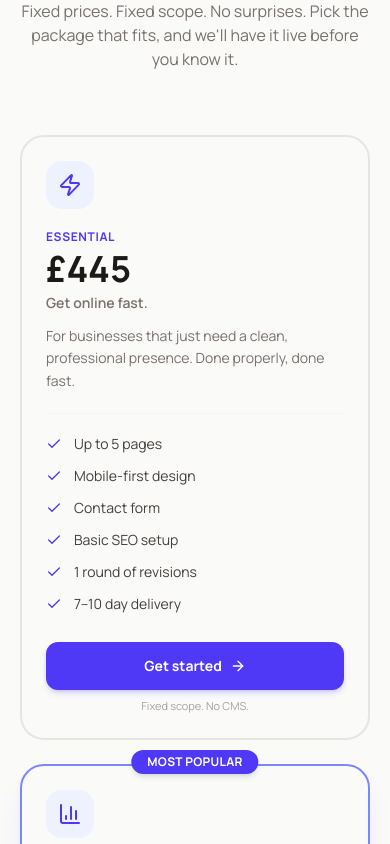
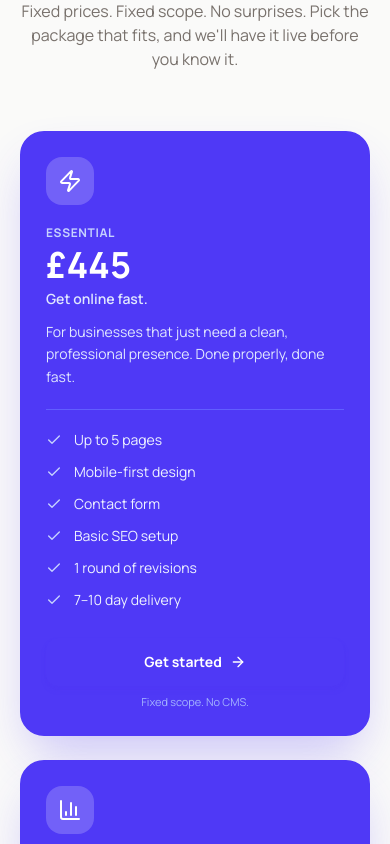
Before and after one commit to finnjefferis/jss, a Next.js app: page / in a window 390 px wide. Shown: the part 5700-6544 px from the top of the page. Built offline with nearby package versions, Linux system fonts and the light colour scheme.

Commit message:
Update PricingTiers.tsx

```diff
--- a/src/app/components/PricingTiers.tsx
+++ b/src/app/components/PricingTiers.tsx
@@ -3,6 +3,18 @@
 import Link from "next/link";
 import { Check, ArrowRight, Zap, BarChart3, ShoppingBag, Cpu } from "lucide-react";
 import { useState, useEffect, useRef } from "react";
+
+function useIsMobile() {
+  const [mobile, setMobile] = useState(false);
+  useEffect(() => {
+    const mq = window.matchMedia("(max-width: 767px)");
+    setMobile(mq.matches);
+    const handler = (e: MediaQueryListEvent) => setMobile(e.matches);
+    mq.addEventListener("change", handler);
+    return () => mq.removeEventListener("change", handler);
+  }, []);
+  return mobile;
+}
 
 const TIERS = [
   {
@@ -66,8 +78,10 @@ const TIERS = [
 
 function TierCard({ tier }: { tier: typeof TIERS[0] }) {
   const [hovered, setHovered] = useState(false);
+  const [mobileFocused, setMobileFocused] = useState(false);
   const [iconVisible, setIconVisible] = useState(false);
   const cardRef = useRef<HTMLDivElement>(null);
+  const isMobile = useIsMobile();
   const { Icon } = tier;
 
   useEffect(() => {
@@ -81,20 +95,35 @@ function TierCard({ tier }: { tier: typeof TIERS[0] }) {
     return () => observer.disconnect();
   }, []);
 
+  // Mobile: light up card when centered in viewport
+  useEffect(() => {
+    if (!isMobile) { setMobileFocused(false); return; }
+    const el = cardRef.current;
+    if (!el) return;
+    const observer = new IntersectionObserver(
+      ([entry]) => setMobileFocused(entry.isIntersecting),
+      { threshold: 0.6 }
+    );
+    observer.observe(el);
+    return () => observer.disconnect();
+  }, [isMobile]);
+
+  const active = hovered || mobileFocused;
+
   return (
     <div
       ref={cardRef}
       onMouseEnter={() => setHovered(true)}
       onMouseLeave={() => setHovered(false)}
       className={`relative flex flex-col rounded-3xl border-2 p-6 md:p-8 transition-all duration-300 cursor-default
-        ${hovered
+        ${active
           ? "border-indigo-600 bg-indigo-600 shadow-2xl shadow-indigo-600/30 -translate-y-1"
           : tier.highlight
             ? "border-indigo-400 dark:border-indigo-500 bg-zinc-50 dark:bg-zinc-900 shadow-xl shadow-indigo-500/15 md:-translate-y-1"
             : "border-zinc-200 dark:border-zinc-800 bg-zinc-50 dark:bg-zinc-900"
         }`}
     >
-      {tier.highlight && !hovered && (
+      {tier.highlight && !active && (
         <div className="absolute -top-4 left-1/2 -translate-x-1/2 rounded-full bg-indigo-600 text-white px-4 py-1 text-xs font-bold uppercase tracking-wide shadow-md whitespace-nowrap">
           Most Popular
         </div>
@@ -103,33 +132,33 @@ function TierCard({ tier }: { tier: typeof TIERS[0] }) {
       {/* Icon */}
       <div className={`mb-5 inline-flex h-12 w-12 items-center justify-center rounded-2xl transition-all duration-500
         ${iconVisible ? "opacity-100 scale-100" : "opacity-0 scale-50"}
-        ${hovered ? "bg-white/20" : "bg-indigo-50 dark:bg-indigo-950/50"}
+        ${active ? "bg-white/20" : "bg-indigo-50 dark:bg-indigo-950/50"}
       `}>
-        <Icon className={`h-6 w-6 transition-colors duration-300 ${hovered ? "text-white" : "text-indigo-600 dark:text-indigo-400"}`} />
+        <Icon className={`h-6 w-6 transition-colors duration-300 ${active ? "text-white" : "text-indigo-600 dark:text-indigo-400"}`} />
       </div>
 
       <div className="mb-5">
-        <p className={`text-xs font-bold uppercase tracking-wider mb-1 transition-colors duration-300 ${hovered ? "text-indigo-200" : "text-indigo-600 dark:text-indigo-400"}`}>
+        <p className={`text-xs font-bold uppercase tracking-wider mb-1 transition-colors duration-300 ${active ? "text-indigo-200" : "text-indigo-600 dark:text-indigo-400"}`}>
           {tier.name}
         </p>
-        <p className={`text-4xl font-extrabold mb-1 transition-colors duration-300 ${hovered ? "text-white" : "text-zinc-900 dark:text-zinc-100"}`}>
+        <p className={`text-4xl font-extrabold mb-1 transition-colors duration-300 ${active ? "text-white" : "text-zinc-900 dark:text-zinc-100"}`}>
           {tier.price}
         </p>
-        <p className={`text-sm font-semibold mb-3 transition-colors duration-300 ${hovered ? "text-indigo-100" : "text-zinc-500 dark:text-zinc-400"}`}>
+        <p className={`text-sm font-semibold mb-3 transition-colors duration-300 ${active ? "text-indigo-100" : "text-zinc-500 dark:text-zinc-400"}`}>
           {tier.tagline}
         </p>
-        <p className={`text-sm leading-relaxed transition-colors duration-300 ${hovered ? "text-indigo-100" : "text-zinc-500 dark:text-zinc-400"}`}>
+        <p className={`text-sm leading-relaxed transition-colors duration-300 ${active ? "text-indigo-100" : "text-zinc-500 dark:text-zinc-400"}`}>
           {tier.description}
         </p>
       </div>
 
-      <div className={`h-px w-full mb-5 transition-colors duration-300 ${hovered ? "bg-indigo-500" : "bg-zinc-100 dark:bg-zinc-800"}`} />
+      <div className={`h-px w-full mb-5 transition-colors duration-300 ${active ? "bg-indigo-500" : "bg-zinc-100 dark:bg-zinc-800"}`} />
 
       <ul className="flex-1 space-y-3 mb-7">
         {tier.features.map((f) => (
           <li key={f} className="flex items-start gap-3 text-sm">
-            <Check className={`h-4 w-4 shrink-0 mt-0.5 transition-colors duration-300 ${hovered ? "text-indigo-200" : "text-indigo-600 dark:text-indigo-400"}`} />
-            <span className={`transition-colors duration-300 ${hovered ? "text-indigo-50" : "text-zinc-700 dark:text-zinc-300"}`}>{f}</span>
+            <Check className={`h-4 w-4 shrink-0 mt-0.5 transition-colors duration-300 ${active ? "text-indigo-200" : "text-indigo-600 dark:text-indigo-400"}`} />
+            <span className={`transition-colors duration-300 ${active ? "text-indigo-50" : "text-zinc-700 dark:text-zinc-300"}`}>{f}</span>
           </li>
         ))}
       </ul>
@@ -147,12 +176,65 @@ function TierCard({ tier }: { tier: typeof TIERS[0] }) {
           <ArrowRight className="h-4 w-4" />
         </Link>
         {tier.note && (
-          <p className={`text-center text-[11px] transition-colors duration-300 ${hovered ? "text-indigo-300" : "text-zinc-400 dark:text-zinc-500"}`}>
+          <p className={`text-center text-[11px] transition-colors duration-300 ${active ? "text-indigo-300" : "text-zinc-400 dark:text-zinc-500"}`}>
             {tier.note}
           </p>
         )}
       </div>
     </div>
+  );
+}
+
+function SoftwareCallout() {
+  const [focused, setFocused] = useState(false);
+  const ref = useRef<HTMLAnchorElement>(null);
+  const isMobile = useIsMobile();
+
+  useEffect(() => {
+    if (!isMobile) { setFocused(false); return; }
+    const el = ref.current;
+    if (!el) return;
+    const observer = new IntersectionObserver(
+      ([entry]) => setFocused(entry.isIntersecting),
+      { threshold: 0.6 }
+    );
+    observer.observe(el);
+    return () => observer.disconnect();
+  }, [isMobile]);
+
+  return (
+    <Link
+      ref={ref}
+      href="/software"
+      className={`group rounded-2xl border bg-zinc-50 dark:bg-zinc-900 p-6 md:p-8 flex flex-col md:flex-row md:items-center gap-6 hover:border-indigo-300 dark:hover:border-indigo-700 hover:shadow-md transition-all duration-300 ${
+        focused
+          ? "border-indigo-400 dark:border-indigo-500 shadow-md shadow-indigo-500/10"
+          : "border-zinc-200 dark:border-zinc-800"
+      }`}
+    >
+      <div className={`flex-shrink-0 h-14 w-14 rounded-2xl flex items-center justify-center transition-colors duration-300 ${
+        focused ? "bg-indigo-100 dark:bg-indigo-900" : "bg-indigo-50 dark:bg-indigo-950"
+      } group-hover:bg-indigo-100 dark:group-hover:bg-indigo-900`}>
+        <Cpu className="h-7 w-7 text-indigo-600 dark:text-indigo-400" />
+      </div>
+      <div className="flex-1 min-w-0">
+        <p className="text-xs font-bold uppercase tracking-wider text-amber-600 dark:text-amber-400 mb-1">Custom Software</p>
+        <h3 className="text-lg font-bold text-zinc-900 dark:text-zinc-100 mb-1">Development is the easy bit.</h3>
+        <p className="text-sm text-zinc-500 dark:text-zinc-400 leading-relaxed">
+          Deploying it securely and marketing it correctly — that&apos;s where most projects fall apart. That&apos;s exactly where we shine.
+        </p>
+      </div>
+      <div className="flex-shrink-0">
+        <span className={`inline-flex items-center gap-2 rounded-xl border px-5 py-3 text-sm font-semibold transition-all duration-300 whitespace-nowrap group-hover:border-indigo-300 dark:group-hover:border-indigo-600 group-hover:text-indigo-600 dark:group-hover:text-indigo-400 ${
+          focused
+            ? "border-indigo-300 dark:border-indigo-600 text-indigo-600 dark:text-indigo-400"
+            : "border-zinc-200 dark:border-zinc-700 text-zinc-700 dark:text-zinc-300"
+        }`}>
+          See what we build
+          <ArrowRight className="h-4 w-4 transition-transform duration-300 group-hover:translate-x-1" />
+        </span>
+      </div>
+    </Link>
   );
 }
 
@@ -183,27 +265,7 @@ export function PricingTiers() {
         </div>
 
         {/* Software callout */}
-        <Link
-          href="/software"
-          className="group rounded-2xl border border-zinc-200 dark:border-zinc-800 bg-zinc-50 dark:bg-zinc-900 p-6 md:p-8 flex flex-col md:flex-row md:items-center gap-6 hover:border-indigo-300 dark:hover:border-indigo-700 hover:shadow-md transition-all duration-300"
-        >
-          <div className="flex-shrink-0 h-14 w-14 rounded-2xl bg-indigo-50 dark:bg-indigo-950 flex items-center justify-center group-hover:bg-indigo-100 dark:group-hover:bg-indigo-900 transition-colors duration-300">
-            <Cpu className="h-7 w-7 text-indigo-600 dark:text-indigo-400" />
-          </div>
-          <div className="flex-1 min-w-0">
-            <p className="text-xs font-bold uppercase tracking-wider text-amber-600 dark:text-amber-400 mb-1">Custom Software</p>
-            <h3 className="text-lg font-bold text-zinc-900 dark:text-zinc-100 mb-1">Development is the easy bit.</h3>
-            <p className="text-sm text-zinc-500 dark:text-zinc-400 leading-relaxed">
-              Deploying it securely and marketing it correctly — that's where most projects fall apart. That's exactly where we shine.
-            </p>
-          </div>
-          <div className="flex-shrink-0">
-            <span className="inline-flex items-center gap-2 rounded-xl border border-zinc-200 dark:border-zinc-700 group-hover:border-indigo-300 dark:group-hover:border-indigo-600 px-5 py-3 text-sm font-semibold text-zinc-700 dark:text-zinc-300 group-hover:text-indigo-600 dark:group-hover:text-indigo-400 transition-all duration-300 whitespace-nowrap">
-              See what we build
-              <ArrowRight className="h-4 w-4 transition-transform duration-300 group-hover:translate-x-1" />
-            </span>
-          </div>
-        </Link>
+        <SoftwareCallout />
 
       </div>
     </section>
```
